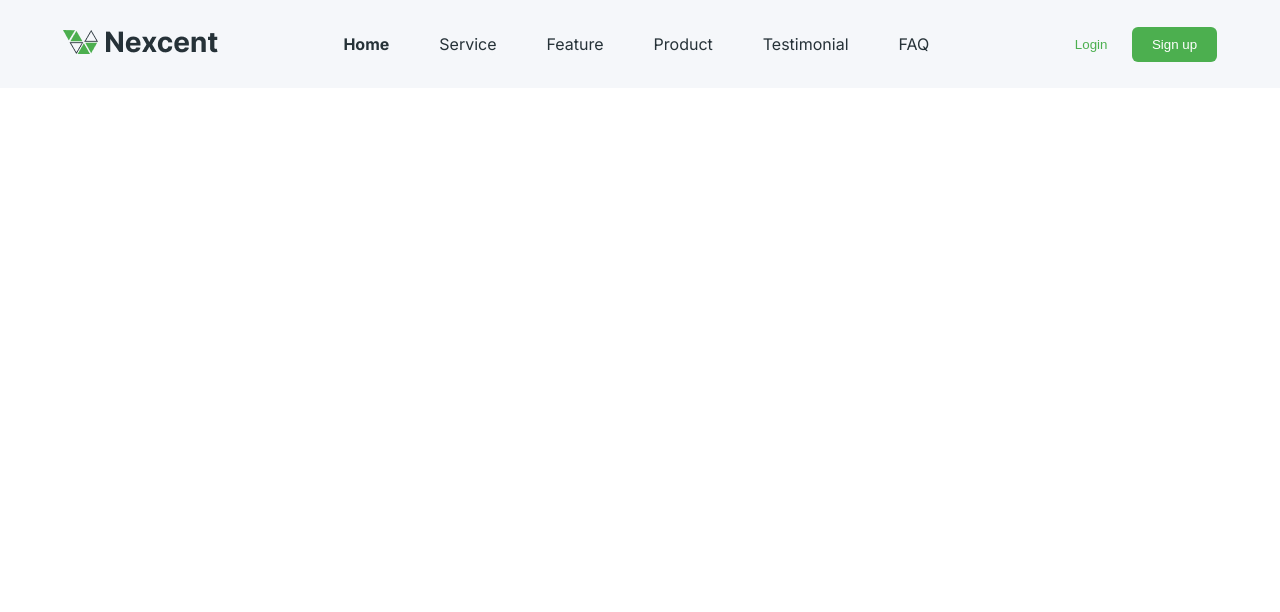
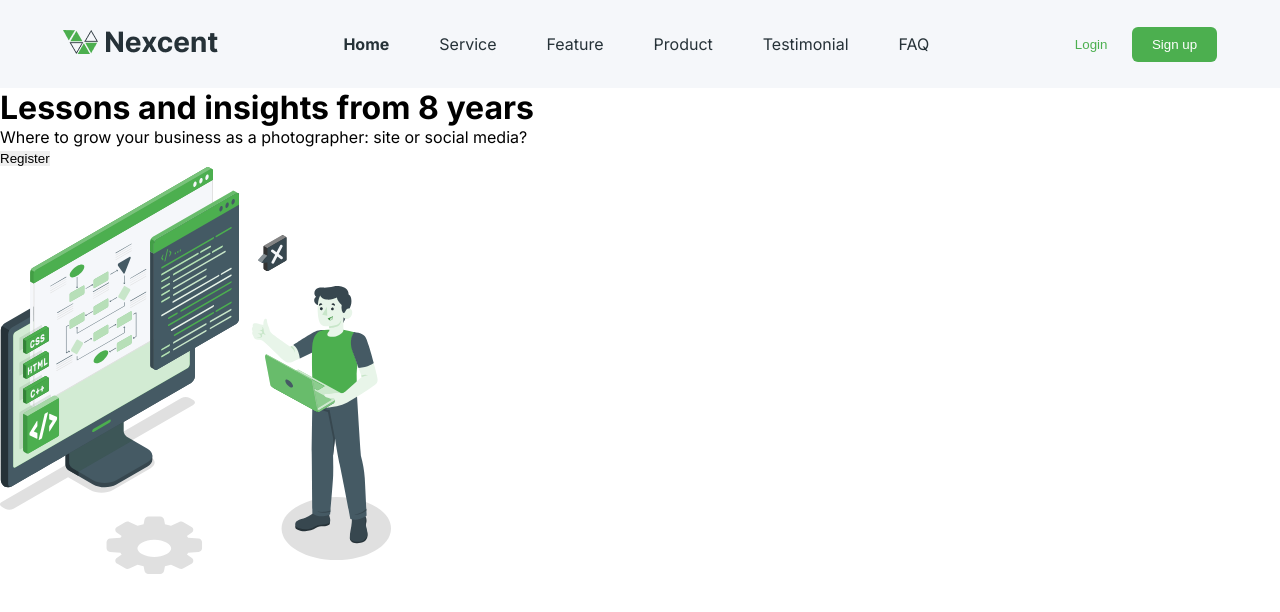
Before and after one commit to LyviaFernandes/Nexcent, a plain HTML site: page index.html in a window 1280 px wide. Drawn offline with Linux system fonts and the light colour scheme.

Commit message:
feat: creat main in index.html

```diff
--- a/index.html
+++ b/index.html
@@ -38,5 +38,20 @@
         </div>
      </header>
      <!------------------------- HEADER------------------------------>
-</body>
+
+     <!------------------------- MAIN-------------------------->
+     <main>
+        <div class="content-lessons">
+        <h1>Lessons and insights <span>from 8 years</span></h1>
+        <p>Where to grow your business as a photographer: site or social media?</p>
+        <button class="btn-primary">Register</button>
+        </div>
+
+        <div>
+            <img src="./src/assets/images/Illustration.svg" alt="Desenho ilustrativo de uma pessoa no computador com códigos HTML, CSS E C++">
+        </div>
+    </main>
+
+     <!------------------------- MAIN ------------------------->
+    </body>
 </html>
```
Also changed, not shown: src/assets/images/Illustration.svg (added).
